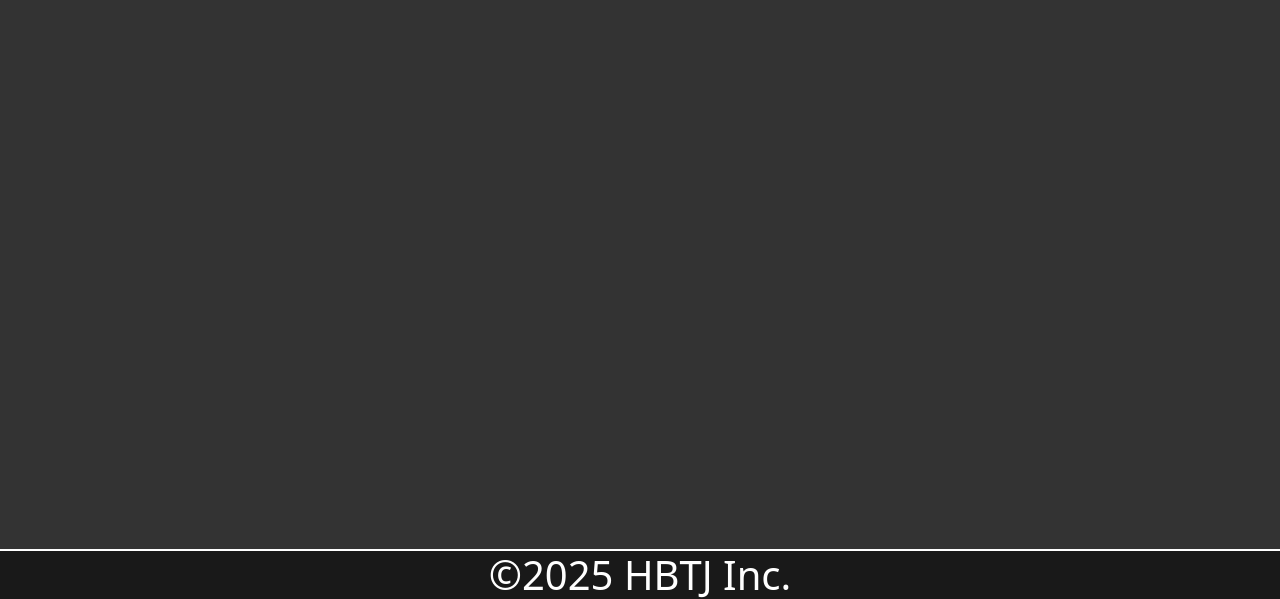
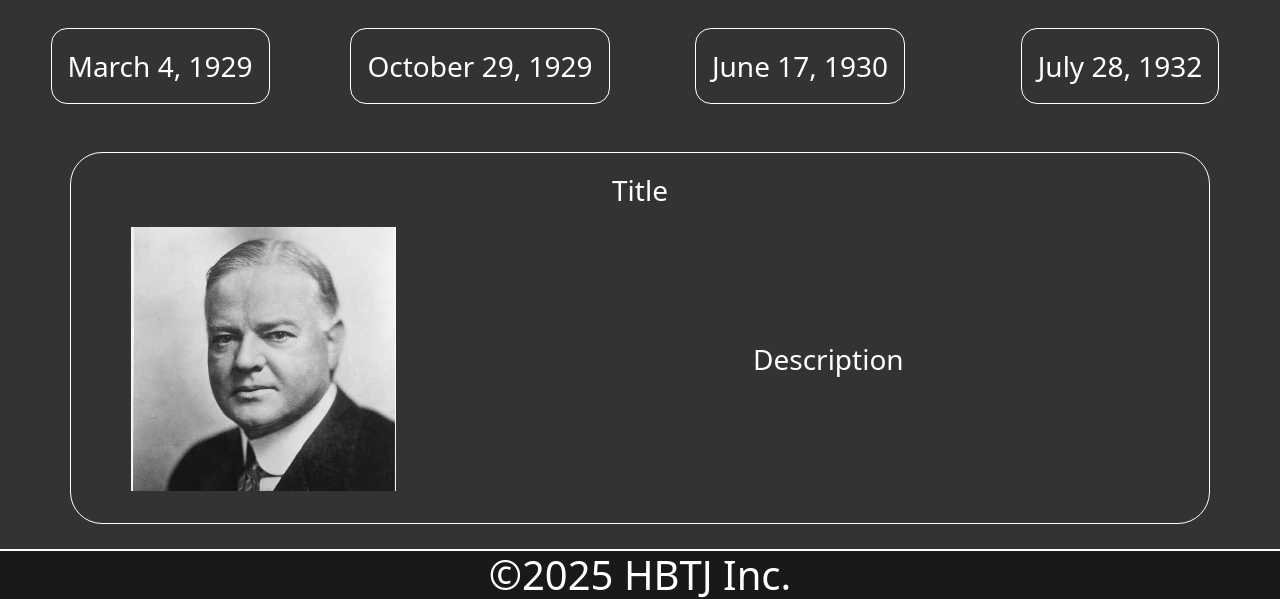
Before and after one commit to FRHSDHankH/FebMonthlyWebsite-PresidentialBiography, a plain HTML site: page timeline.html in a window 1280 px wide. Shown: the part 201-800 px from the top of the page. Drawn offline with nearby package versions, Linux system fonts and the light colour scheme.

Commit message:
Timeline done, and time is ticking 😭😭😭

```diff
--- a/script.js
+++ b/script.js
@@ -14,3 +14,27 @@ let quotes = [
 let randomNum = Math.floor(Math.random() * quotes.length)
 
 quote.innerText = quotes[randomNum]
+
+function march() {
+  document.getElementById('titleChange').innerText = 'Inauguration as 31st President'
+  document.getElementById('imgChange').src = 'imgs/HooverInaug.jpg'
+  document.getElementById('descriptionChange').innerText = 'Herbert Hoover was inaugurated as the 31st President of the United States, promising continued prosperity, but just months later, the stock market crashed, leading to the Great Depression.'
+}
+
+function october() {
+  document.getElementById('titleChange').innerText = 'Stock Market Crash ("Black Tuesday")'
+  document.getElementById('imgChange').src = 'imgs/HooverStock.jpg'
+  document.getElementById('descriptionChange').innerText = 'The stock market collapsed, marking the beginning of the Great Depression. Despite Hoover\'s efforts to stabilize the economy, the crisis deepened, and his response was widely criticized.'
+}
+
+function june() {
+  document.getElementById('titleChange').innerText = 'Signing of the Smoot-Hawley Tariff Act'
+  document.getElementById('imgChange').src = 'imgs/HooverTariff.jpg'
+  document.getElementById('descriptionChange').innerText = 'Hoover signed the Smoot-Hawley Tariff, which raised import duties in an attempt to protect American businesses but worsened the global economic downturn by reducing international trade.'
+}
+
+function july() {
+  document.getElementById('titleChange').innerText = 'Bonus Army Confrontation'
+  document.getElementById('imgChange').src = 'imgs/HooverBonus.jpg'
+  document.getElementById('descriptionChange').innerText = 'Thousands of World War I veterans, known as the Bonus Army, marched on Washington, D.C., demanding early payment of their promised bonuses. Hoover ordered their removal, leading to a violent clash that further damaged his reputation.'
+}
--- a/style.css
+++ b/style.css
@@ -16,7 +16,7 @@
 }
 
 .scale {
-  transition: 0.2s;
+  transition: scale 0.2s;
 }
 
 .scale:hover {
@@ -73,7 +73,7 @@
 
 .slideDown {
   transform: translateY(0vh);
-  transition: 1s;
+  transition: transform 1s, scale 0.2s;
   @starting-style {
     transform: translateY(-100vh);
   }
@@ -81,7 +81,7 @@
 
 .slideUp {
   transform: translateY(0vh);
-  transition: 1s;
+  transition: transform 1s, scale 0.2s;
   @starting-style {
     transform: translateY(100vh);
   }
@@ -89,7 +89,7 @@
 
 .slideLeft {
   transform: translateX(0vw);
-  transition: 1s;
+  transition: transform 1s, scale 0.2s;
   @starting-style {
     transform: translateX(100vw);
   }
@@ -97,7 +97,7 @@
 
 .slideRight {
   transform: translateX(0vw);
-  transition: 1s;
+  transition: transform 1s, scale 0.2s;
   @starting-style {
     transform: translateX(-100vw);
   }
--- a/timeline.html
+++ b/timeline.html
@@ -55,7 +55,48 @@
       </nav>
     </header>
     <main>
-      <!-- Code Here -->
+      <div class="container-fluid display-3 text-center text-white slideDown my-5">
+        Timeline
+      </div>
+      <div class="container-fluid fs-3 text-center text-white my-5">
+        <div class="row">
+          <div class="col-lg-3 col-sm-12">
+            <button class="scale text-white rounded-4 p-3 border border-1 border-white bg-transparent slideRight" onclick="march()">
+              March 4, 1929
+            </button>
+          </div>
+          <div class="col-lg-3 col-sm-12">
+            <button class="scale text-white rounded-4 p-3 border border-1 border-white bg-transparent slideRight" onclick="october()">
+              October 29, 1929
+            </button>
+          </div>
+          <div class="col-lg-3 col-sm-12">
+            <button class="scale text-white rounded-4 p-3 border border-1 border-white bg-transparent slideLeft" onclick="june()">
+              June 17, 1930
+            </button>
+          </div>
+          <div class="col-lg-3 col-sm-12">
+            <button class="scale text-white rounded-4 p-3 border border-1 border-white bg-transparent slideLeft" onclick="july()">
+              July 28, 1932
+            </button>
+          </div>
+        </div>
+      </div>
+      <div class="container text-white text-center border border-1 rounded-5 border-white slideUp fs-3 p-3">
+        <div class="row mb-3">
+          <div class="col-12" id="titleChange">
+            Title
+          </div>
+        </div>
+        <div class="row my-3">
+          <div class="col-lg-4 col-sm-12">
+            <img src="imgs/Hoover4.jpg" class="img-fluid h-auto w-75" id="imgChange">
+          </div>
+          <div class="col-lg-8 col-sm-12 d-flex align-items-center justify-content-center" id="descriptionChange">
+            Description
+          </div>
+        </div>
+      </div>
     </main>
     <footer>
       <div
```
Also changed, not shown: imgs/HooverBonus.jpg (added), imgs/HooverInaug.jpg (added), imgs/HooverStock.jpg (added), imgs/HooverTariff.jpg (added).
